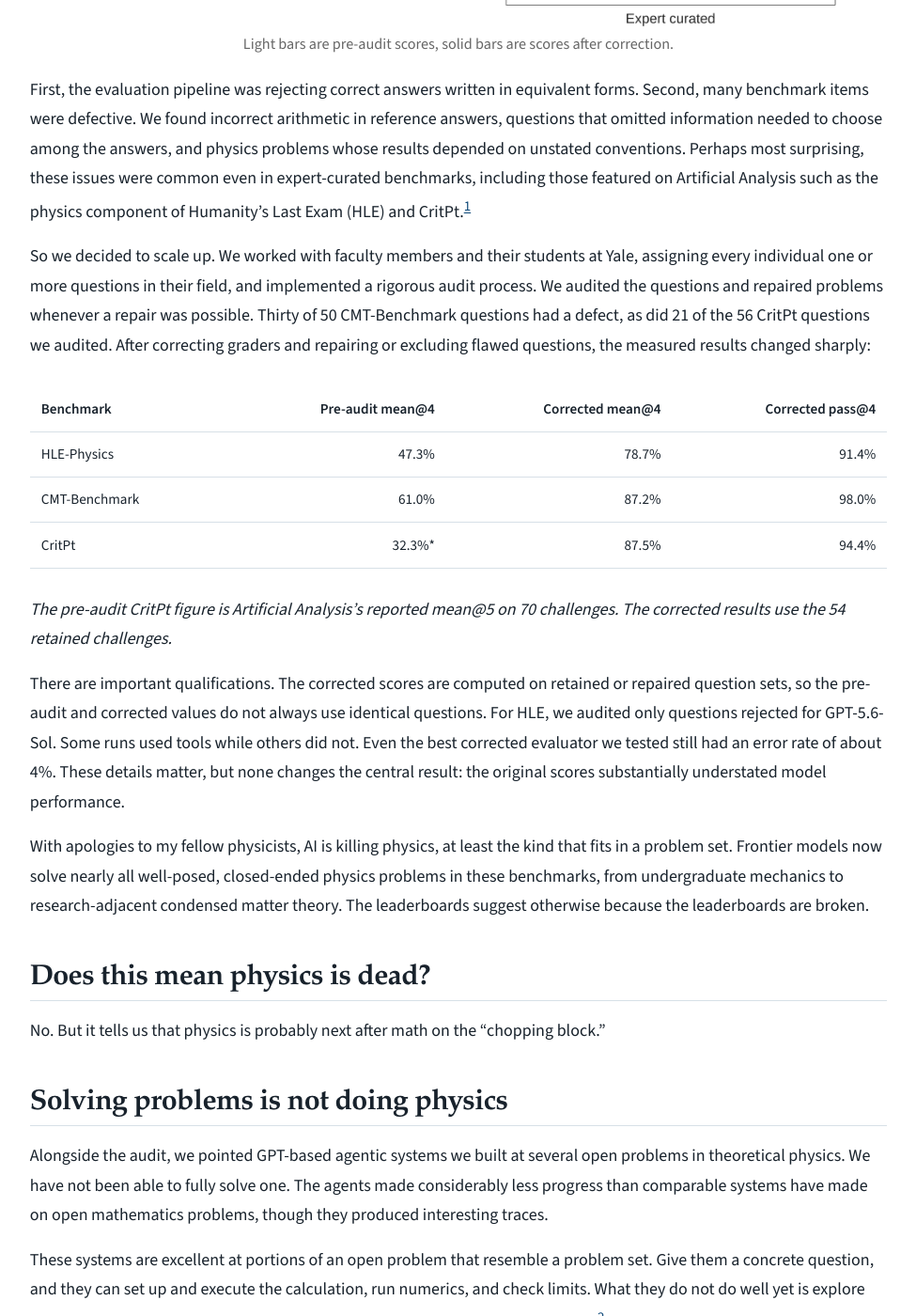
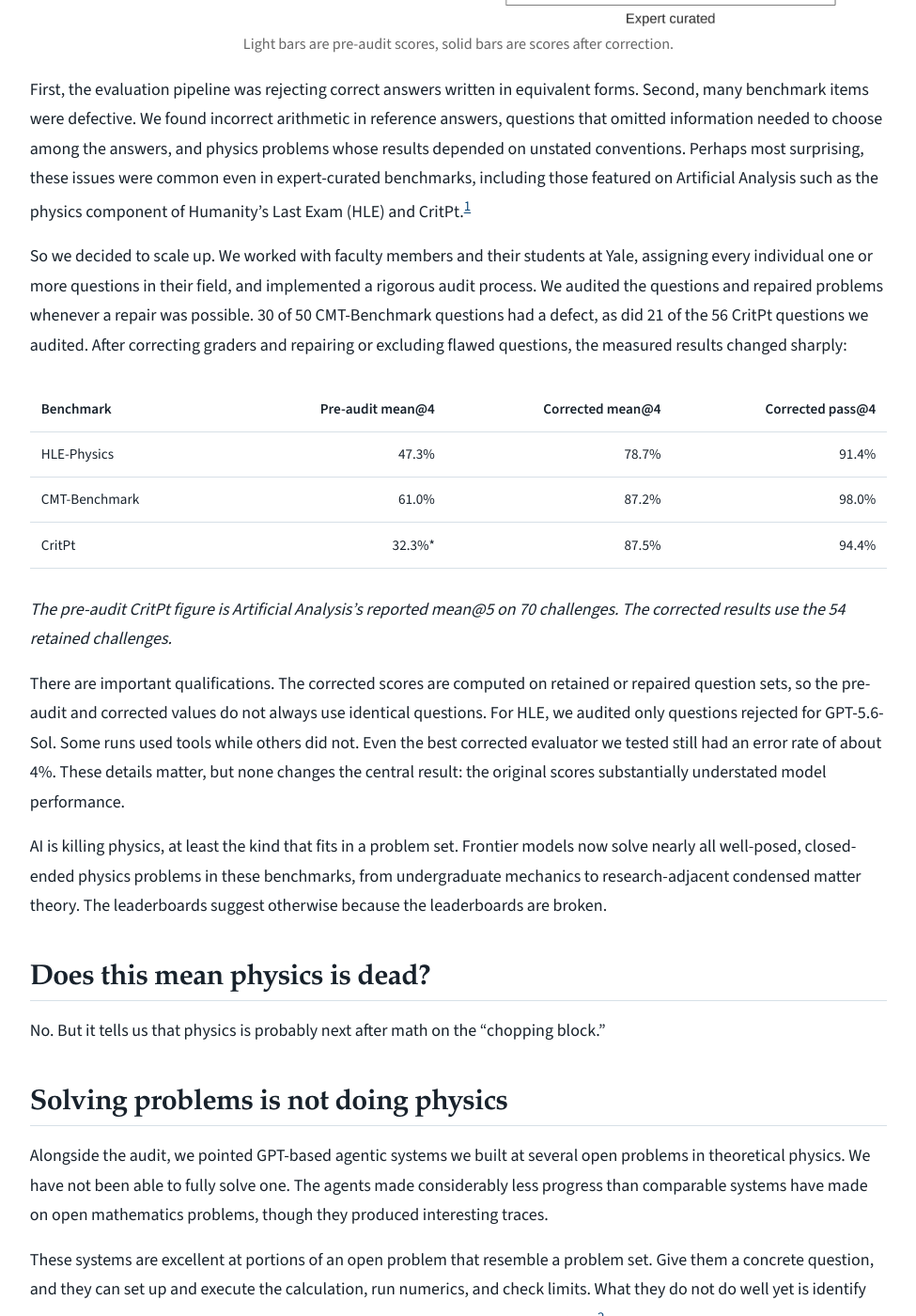
Before and after one commit to jsous/jsous.github.io, a Jekyll site: the page built from _posts/2026-09-11-is-physics-dead.md, in a window 1280 px wide and 1400 px high, scrolled down 1802 px. Shown: the whole window at 94% size, without its empty margins (152-1127 px from the left). Built offline with Jekyll 4.4.1, drawn with Linux system fonts in a browser that asks for light colours; some of the changed text lies outside the part shown.

Commit message:
Update 2026-09-11-is-physics-dead.md

```diff
--- a/_posts/2026-09-11-is-physics-dead.md
+++ b/_posts/2026-09-11-is-physics-dead.md
@@ -39,7 +39,7 @@
 
 First, the evaluation pipeline was rejecting correct answers written in equivalent forms. Second, many benchmark items were defective. We found incorrect arithmetic in reference answers, questions that omitted information needed to choose among the answers, and physics problems whose results depended on unstated conventions. Perhaps most surprising, these issues were common even in expert-curated benchmarks, including those featured on Artificial Analysis such as the physics component of Humanity's Last Exam (HLE) and CritPt.[^1]
 
-So we decided to scale up. We worked with faculty members and their students at Yale, assigning every individual one or more questions in their field, and implemented a rigorous audit process. We audited the questions and repaired problems whenever a repair was possible. Thirty of 50 CMT-Benchmark questions had a defect, as did 21 of the 56 CritPt questions we audited. After correcting graders and repairing or excluding flawed questions, the measured results changed sharply:
+So we decided to scale up. We worked with faculty members and their students at Yale, assigning every individual one or more questions in their field, and implemented a rigorous audit process. We audited the questions and repaired problems whenever a repair was possible. 30 of 50 CMT-Benchmark questions had a defect, as did 21 of the 56 CritPt questions we audited. After correcting graders and repairing or excluding flawed questions, the measured results changed sharply:
 
 | Benchmark | Pre-audit mean@4 | Corrected mean@4 | Corrected pass@4 |
 | --- | ---: | ---: | ---: |
@@ -51,7 +51,7 @@
 
 There are important qualifications. The corrected scores are computed on retained or repaired question sets, so the pre-audit and corrected values do not always use identical questions. For HLE, we audited only questions rejected for GPT-5.6-Sol. Some runs used tools while others did not. Even the best corrected evaluator we tested still had an error rate of about 4%. These details matter, but none changes the central result: the original scores substantially understated model performance.
 
-With apologies to my fellow physicists, AI is killing physics, at least the kind that fits in a problem set. Frontier models now solve nearly all well-posed, closed-ended physics problems in these benchmarks, from undergraduate mechanics to research-adjacent condensed matter theory. The leaderboards suggest otherwise because the leaderboards are broken.
+AI is killing physics, at least the kind that fits in a problem set. Frontier models now solve nearly all well-posed, closed-ended physics problems in these benchmarks, from undergraduate mechanics to research-adjacent condensed matter theory. The leaderboards suggest otherwise because the leaderboards are broken.
 
 ## Does this mean physics is dead?
 
@@ -61,7 +61,7 @@
 
 Alongside the audit, we pointed GPT-based agentic systems we built at several open problems in theoretical physics. We have not been able to fully solve one. The agents made considerably less progress than comparable systems have made on open mathematics problems, though they produced interesting traces.
 
-These systems are excellent at portions of an open problem that resemble a problem set. Give them a concrete question, and they can set up and execute the calculation, run numerics, and check limits. What they do not do well yet is explore the right calculation at least over several turns that mimic the research workflow.[^2]
+These systems are excellent at portions of an open problem that resemble a problem set. Give them a concrete question, and they can set up and execute the calculation, run numerics, and check limits. What they do not do well yet is identify the right calculation at least over several turns that mimic the research workflow.[^2]
 
 ## What comes next
 
@@ -81,4 +81,4 @@
 
 [^1]: We found some or all of these issues in several benchmarks presented in the paper, and also in our own PHYSICS benchmark, which was not included in the first version of the paper because we did not have time to audit it fully. It will be scrutinized in a future revision.
 
-[^2]: I personally tend to believe that in response to a single prompt, LLMs seem to be finding genuinely creative ideas.
+[^2]: I believe that in response to a single well-crafted prompt, LLMs find genuinely creative ideas.
```
Also changed, not shown: other parts of _posts/2026-09-11-is-physics-dead.md (+2 -2 lines).
